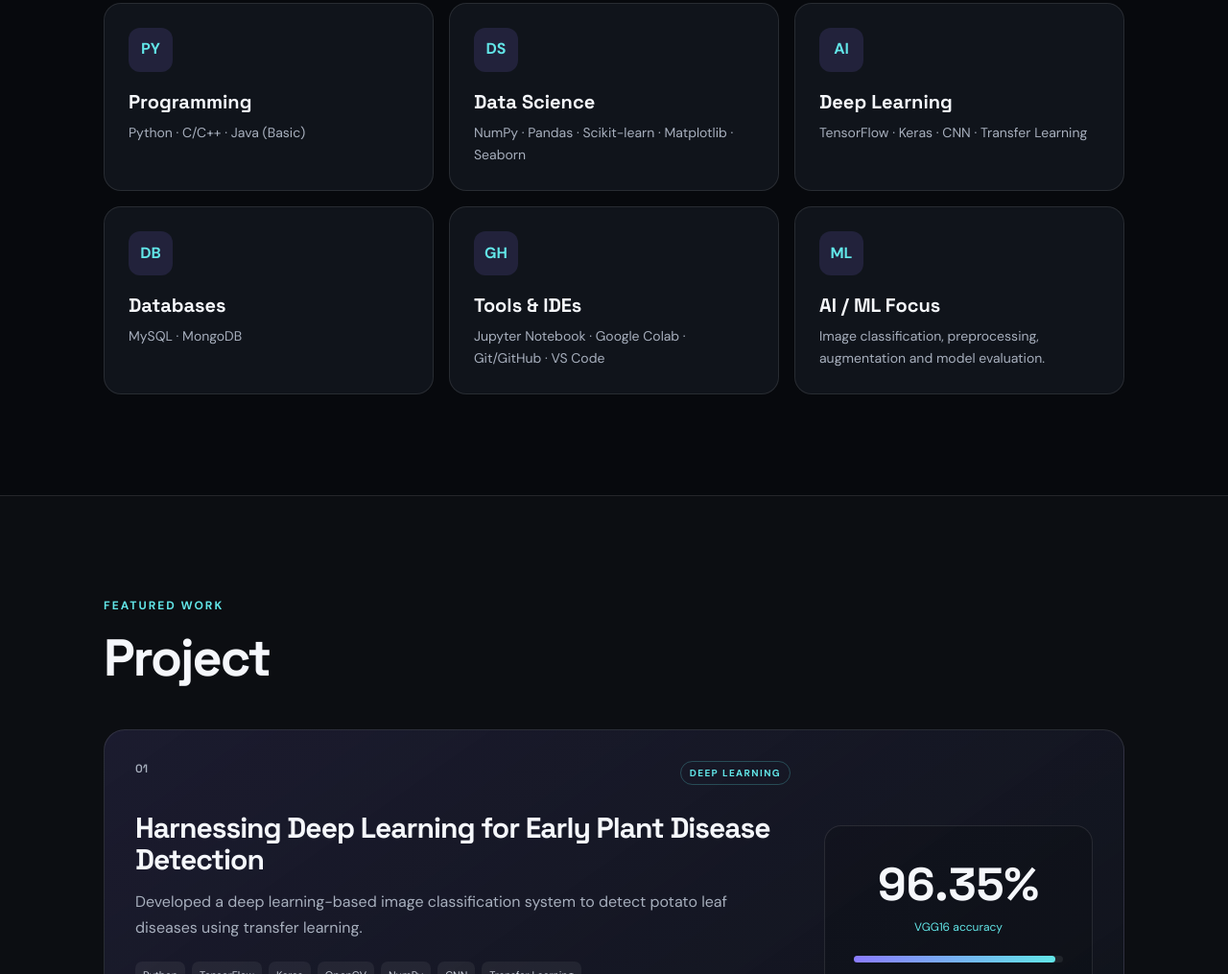
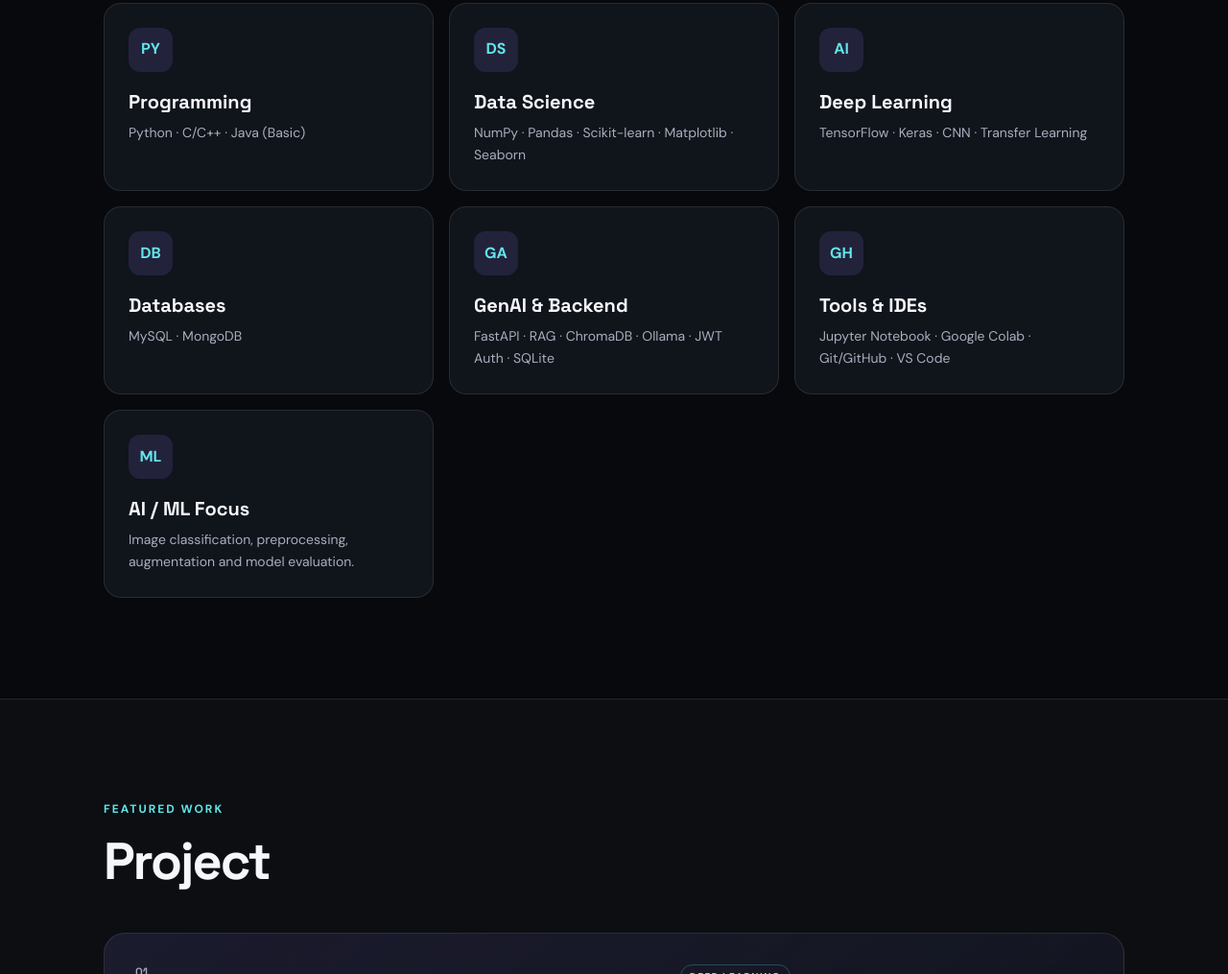
Before and after one commit to gauravkumar-bug/portfolio, a plain HTML site: page index.html in a window 1280 px wide. Shown: the part 2393-3408 px from the top of the page at 96% size. Drawn offline with Linux system fonts and the light colour scheme.

Commit message:
Add GenAI & Backend skills

```diff
--- a/index.html
+++ b/index.html
@@ -77,6 +77,7 @@
     <article><div class="icon">DS</div><h3>Data Science</h3><p>NumPy · Pandas · Scikit-learn · Matplotlib · Seaborn</p></article>
     <article><div class="icon">AI</div><h3>Deep Learning</h3><p>TensorFlow · Keras · CNN · Transfer Learning</p></article>
     <article><div class="icon">DB</div><h3>Databases</h3><p>MySQL · MongoDB</p></article>
+    <article><div class="icon">GA</div><h3>GenAI & Backend</h3><p>FastAPI · RAG · ChromaDB · Ollama · JWT Auth · SQLite</p></article>
     <article><div class="icon">GH</div><h3>Tools & IDEs</h3><p>Jupyter Notebook · Google Colab · Git/GitHub · VS Code</p></article>
     <article><div class="icon">ML</div><h3>AI / ML Focus</h3><p>Image classification, preprocessing, augmentation and model evaluation.</p></article>
   </div>
```
